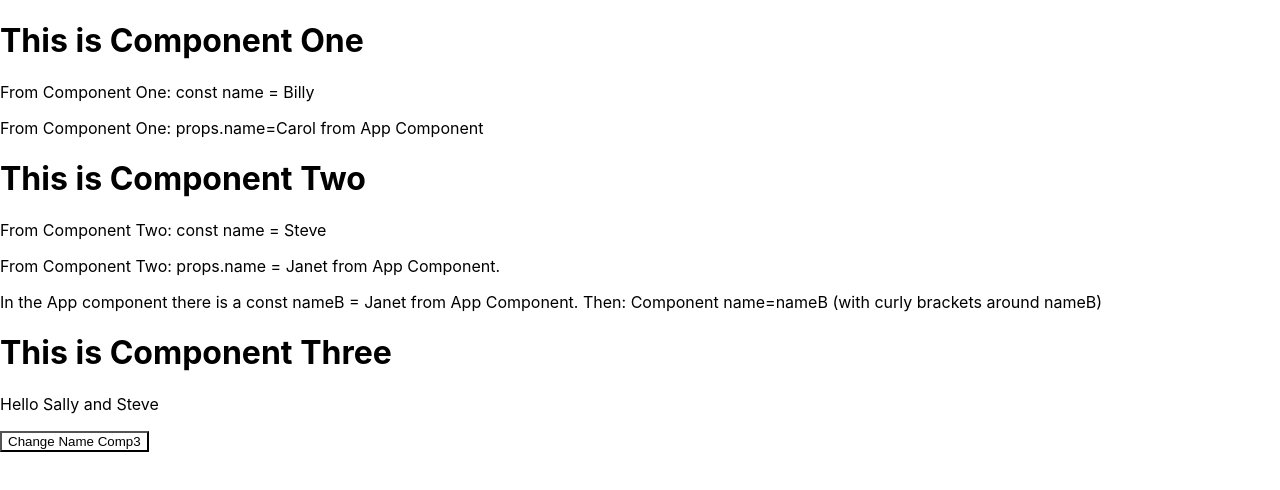
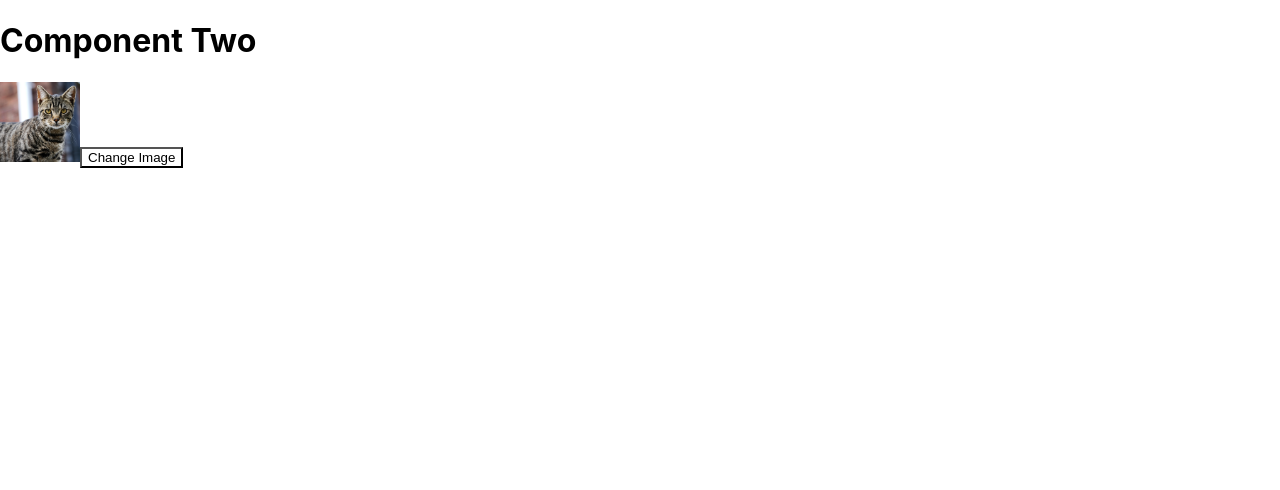
Before and after one commit to kurtreyn/learning-react, a React (Create React App) app: page / in a window 1280 px wide. Shown: the top 490 px of the page. Built offline with nearby package versions, Linux system fonts and the light colour scheme.

Commit message:
practice

```diff
--- a/src/App.js
+++ b/src/App.js
@@ -1,20 +1,11 @@
-import ComponentOne from './components/ComponentOne';
-import ComponentTwo from './components/ComponentTwo';
-import ComponentThree from './components/ComponentThree';
 import React, { useState } from 'react';
+import MainComponent from './components/MainComponent';
 import './style.css';
 
 function App() {
-  const nameA = 'Carol from App Component';
-  const nameB = 'Janet from App Component';
-
-  const [name, setName] = useState('Sally', true);
-
   return (
     <>
-      <ComponentOne name={nameA} />
-      <ComponentTwo name={nameB} />
-      <ComponentThree name={name} setName={setName} />
+      <MainComponent />
     </>
   );
 }
--- a/src/components/ComponentOne.js
+++ b/src/components/ComponentOne.js
@@ -1,13 +1,31 @@
 import React from 'react';
 
 const ComponentOne = (props) => {
-  const name = 'Billy';
+  const nameCompOne = 'Steven';
+
+  const changeName = () => {
+    if (props.name === 'Sally') {
+      props.setName('Ally');
+    } else {
+      props.setName('Sally');
+    }
+  };
+
+  const changeNameTwo = () => {
+    if (props.name === 'Kurt') {
+      props.changeName('Johnathan');
+    } else {
+      props.changeName('Kurt');
+    }
+  };
 
   return (
     <div>
       <h1>This is Component One</h1>
-      <p>From Component One: const name = {name}</p>
-      <p>From Component One: props.name={props.name}</p>
+      <p>
+        Hello {props.name} and {nameCompOne}
+      </p>
+      <button onClick={changeNameTwo}>Change Name</button>
     </div>
   );
 };
--- a/src/components/ComponentTwo.js
+++ b/src/components/ComponentTwo.js
@@ -1,17 +1,16 @@
-import React from 'react';
+import React, { useState } from 'react';
+import ThingOne from './ThingOne';
+import dogImg from '../images/dog.jpg';
+import catImg from '../images/cat.jpg';
 
-const ComponentTwo = (props) => {
-  const name = 'Steve';
+const ComponentTwo = () => {
+  const [imageA, setImage] = useState(catImg);
+  const imageB = dogImg;
 
   return (
     <div>
-      <h1>This is Component Two</h1>
-      <p>From Component Two: const name = {name}</p>
-      <p>From Component Two: props.name = {props.name}.</p>
-      <p>
-        In the App component there is a const nameB = Janet from App Component.
-        Then: Component name=nameB (with curly brackets around nameB)
-      </p>
+      <h1>Component Two</h1>
+      <ThingOne image={imageA} setImage={setImage} />
     </div>
   );
 };
--- /dev/null
+++ b/src/components/MainComponent.js
@@ -0,0 +1,17 @@
+import React, { useState } from 'react';
+import ComponentOne from './ComponentOne';
+import ComponentTwo from './ComponentTwo';
+import ComponentThree from './ComponentThree';
+
+export default function MainComponent() {
+  const [name, setName] = useState('Sally');
+  const [nameTwo, changeName] = useState('Kurt');
+
+  return (
+    <>
+      {/* <ComponentOne name={name} setName={setName} /> */}
+      {/* <ComponentOne name={nameTwo} changeName={changeName} /> */}
+      <ComponentTwo />
+    </>
+  );
+}
--- /dev/null
+++ b/src/components/ThingOne.js
@@ -0,0 +1,18 @@
+import React from 'react';
+
+export default function ThingOne(props) {
+  const changePicture = () => {
+    if (props.image === props.imageA) {
+      props.setImage(props.imageB);
+    } else {
+      props.setImage(props.imageA);
+    }
+  };
+
+  return (
+    <div>
+      <img src={props.image} />
+      <button onClick={changePicture}>Change Image</button>
+    </div>
+  );
+}
--- a/src/style.css
+++ b/src/style.css
@@ -1,3 +1,7 @@
 * {
   background-color: #fff;
 }
+
+img {
+  max-width: 5rem;
+}
```
Also changed, not shown: src/components/ThingTwo.js (added), src/images/cat.jpg (added), src/images/dog.jpg (added).
